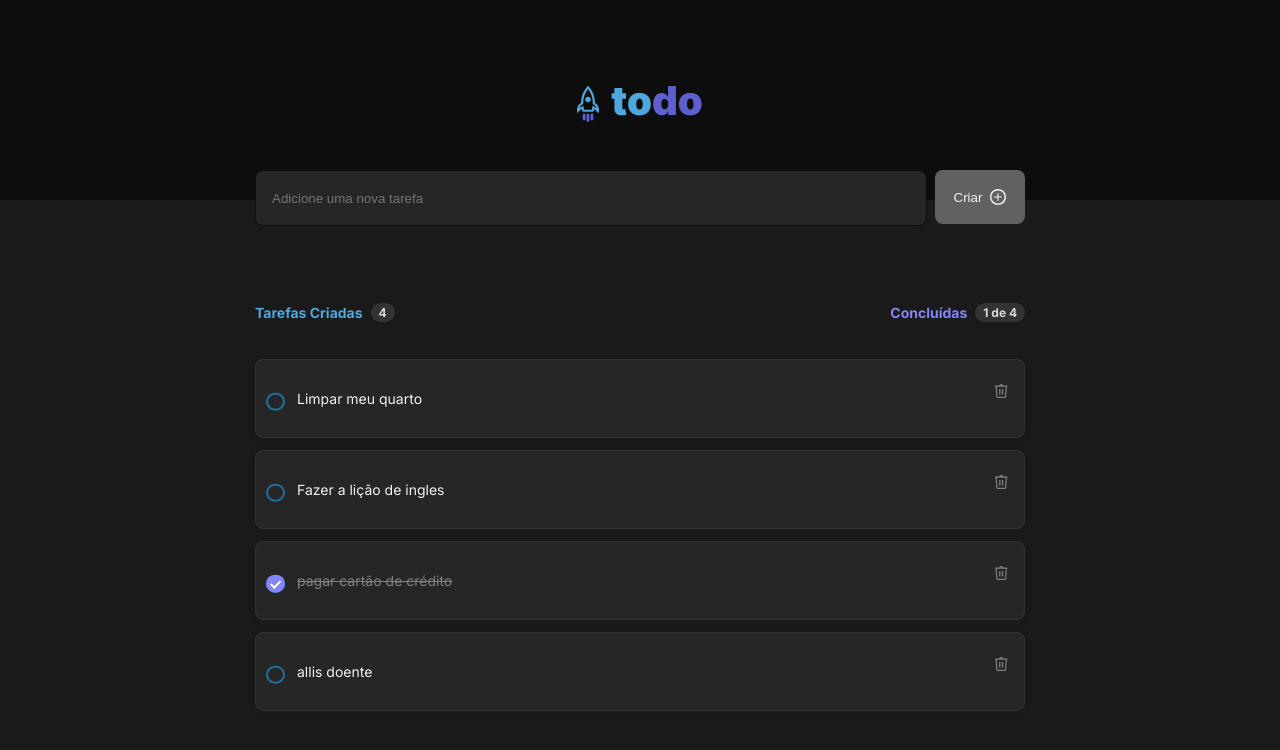
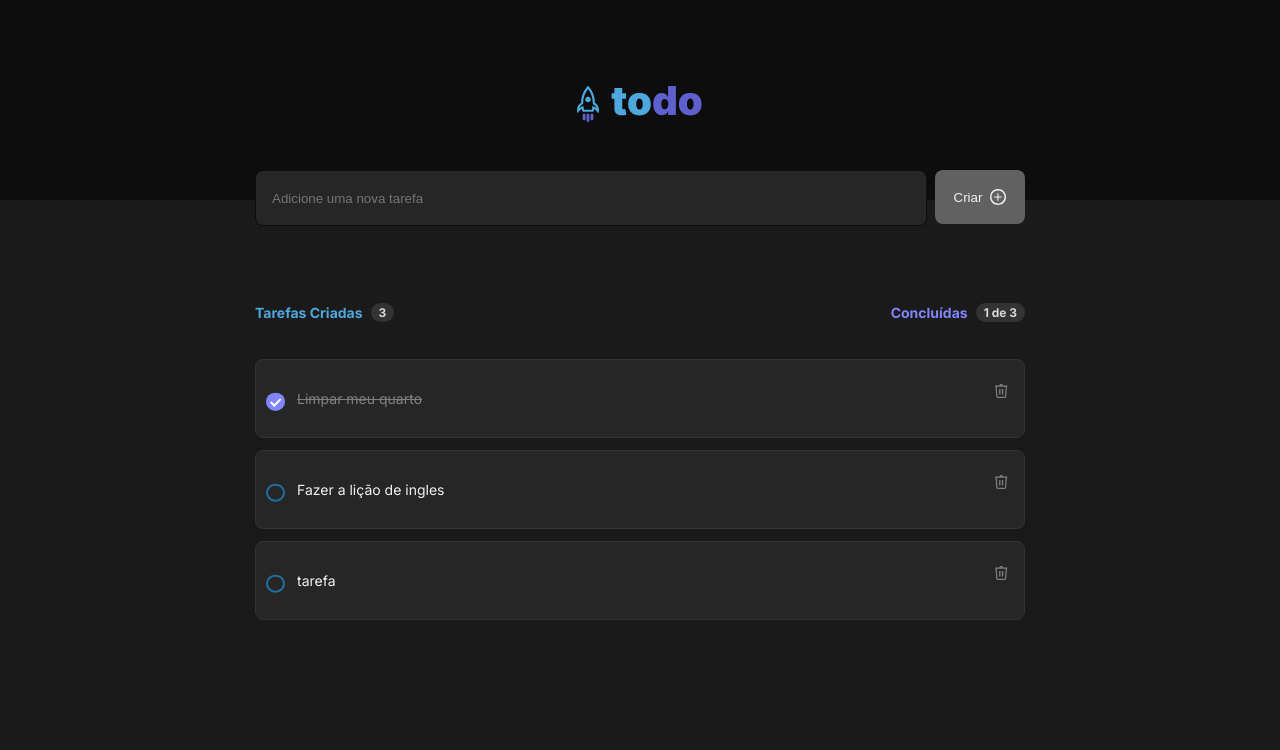
Before and after one commit to renanmontanopaz/React-ToDo, a React (Vite) app: page / in a window 1280 px wide. Shown: the top 750 px of the page. Built offline with nearby package versions, Linux system fonts and the light colour scheme; data requests are answered from the project's data file.

Commit message:
desenvolvimento-05

```diff
--- a/src/components/Content/index.tsx
+++ b/src/components/Content/index.tsx
@@ -22,14 +22,24 @@ export const Content = () =>{
             description,
             isDone: false,
         }
-        setTaksList((currentValue)=>[...currentValue, newTask]);
+        api.post("tasks", newTask)
+           .then((response)=> setTaksList((currentValue)=>[...currentValue, response.data]));
         setDescription('',);
     }
 
     const removeTaskOnList = (id: string)=>{
-        setTaksList((currentValue) => currentValue.filter(task => task.id !== id))
+        api.delete(`tasks/${id}`)
+            .then(()=> setTaksList((currentValue) => currentValue.filter(task => task.id !== id)));
+        //setTaksList((currentValue) => currentValue.filter(task => task.id !== id))
     }
     const changeStatusCheckbox = (id: string)=>{
+
+        const task = tasksList.find(task => task.id ==id);
+        if (task){
+            api.patch(`tasks/${id}`, {
+                isDone: !task.isDone
+            })
+        }
         const xebas = tasksList.map((Task) =>{
             if (Task.id == id){
                 return{
--- a/src/configs/dataBase/db.json
+++ b/src/configs/dataBase/db.json
@@ -1,23 +1,18 @@
 {
   "tasks": [
     {
-      "id":"1",
-      "description":"Limpar meu quarto",
+      "id": "1",
+      "description": "Limpar meu quarto",
+      "isDone": true
+    },
+    {
+      "id": "2",
+      "description": "Fazer a lição de ingles",
       "isDone": false
     },
     {
-      "id": "2",
-      "description":"Fazer a lição de ingles",
-      "isDone": false
-    },
-    {
-      "id":"3",
-      "description":"pagar cartão de crédito",
-      "isDone": true
-    },
-    {
-      "id":"4",
-      "description":"allis doente",
+      "id": "66df1ca2-b74f-400f-95ff-5a699be63fd5",
+      "description": "tarefa",
       "isDone": false
     }
   ]
```
